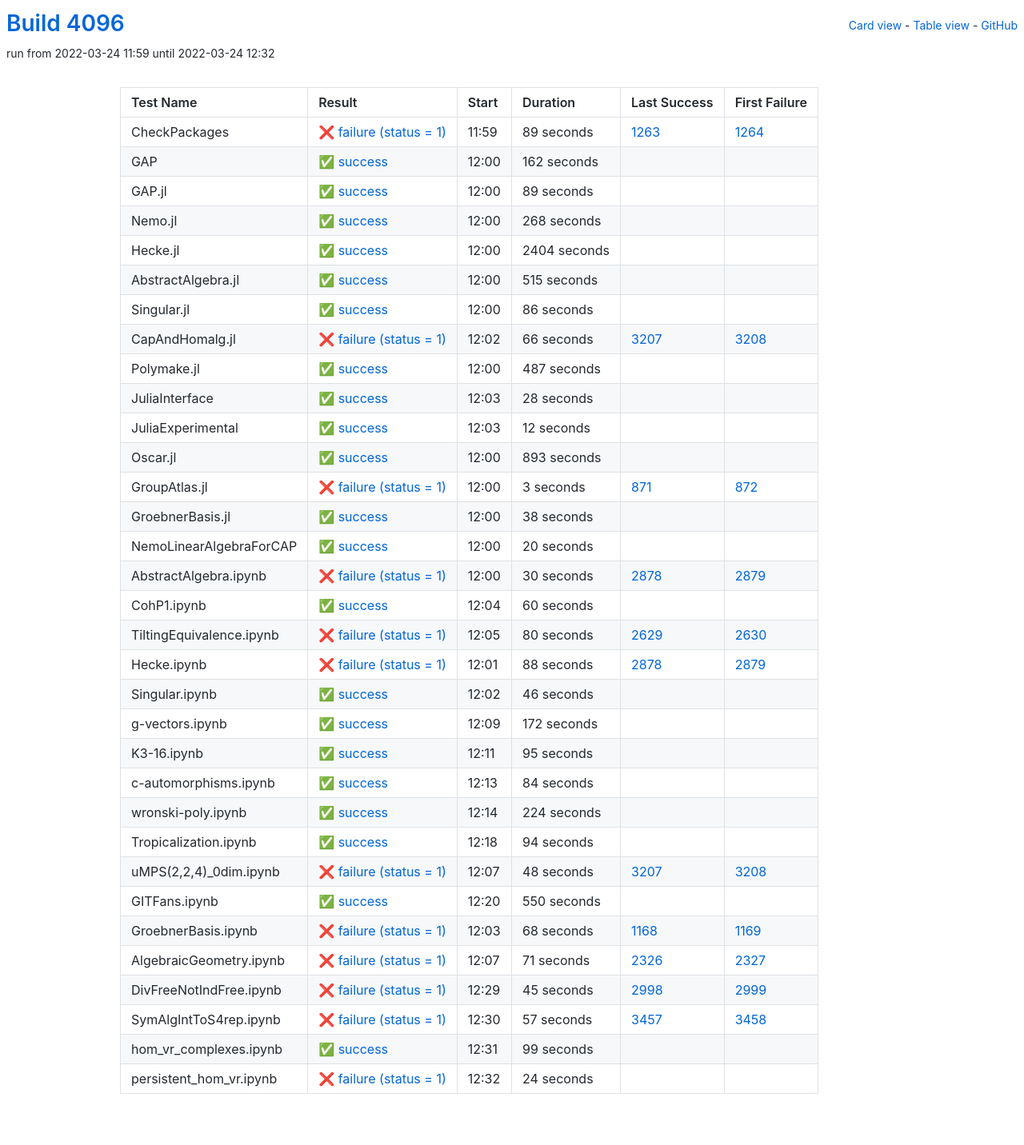
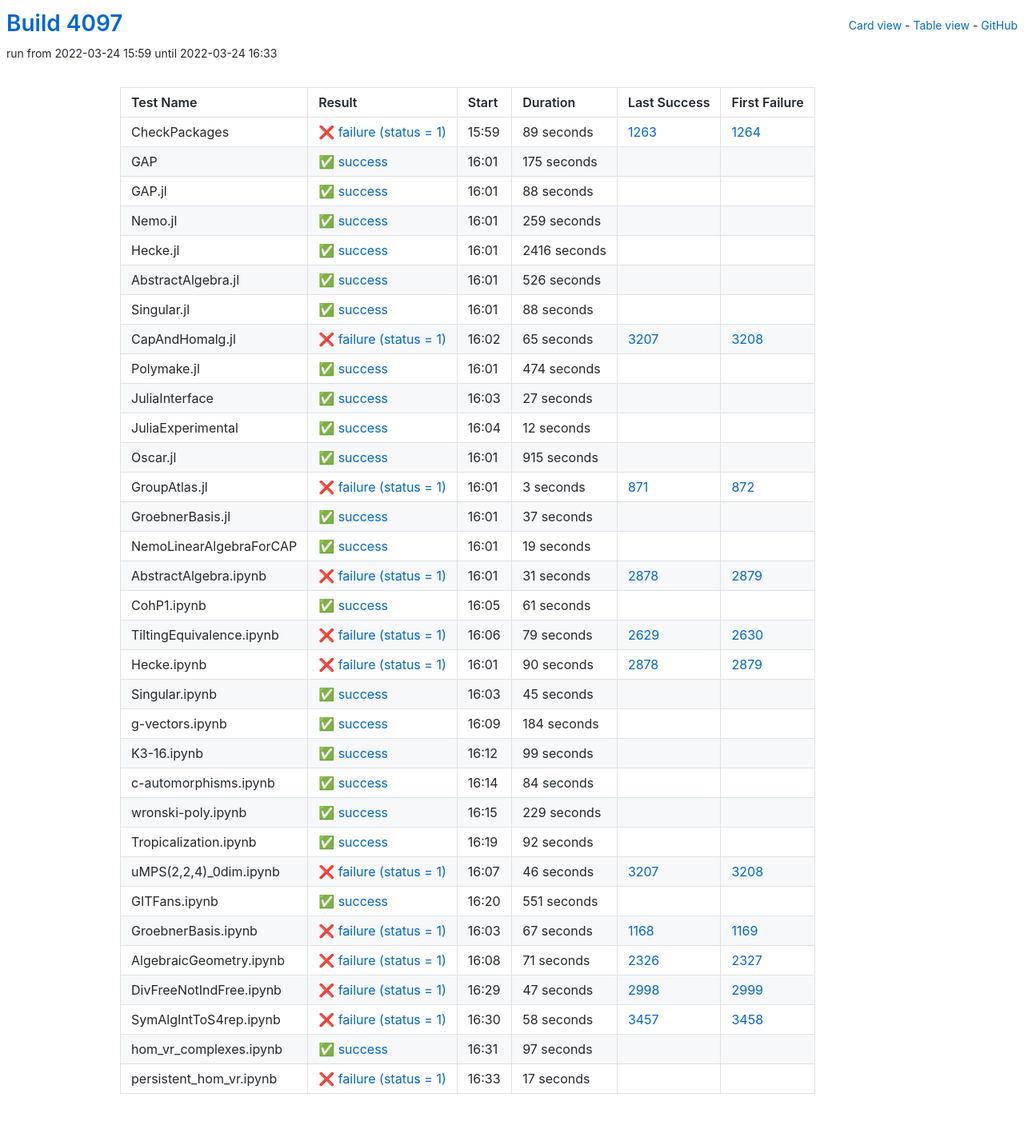
Before and after one commit to oscar-system/oscar-ci-status-stable, a Jekyll site: the page built from table.html, in a window 1280 px wide. Shown: the whole page at 80% size. Built offline with Jekyll 4.4.1, drawn with Linux system fonts in a browser that asks for light colours.

Commit message:
Build #4097

```diff
--- a/_data/ci.yml
+++ b/_data/ci.yml
@@ -1,6 +1,6 @@
 ---
-build: 4096
-build_url: https://oscarci.mathematik.uni-kl.de/job/oscar-stable/4096/
+build: 4097
+build_url: https://oscarci.mathematik.uni-kl.de/job/oscar-stable/4097/
 job: oscar-stable
 organization: oscar-system
 repo: oscar-ci-status-stable
@@ -8,8 +8,8 @@ repourl: https://github.com/oscar-system/oscar-ci-status-stable
 tests:
 - name: CheckPackages
   id: checkpackages
-  log: https://oscarci.mathematik.uni-kl.de/job/oscar-stable/4096/artifact/logs/build-4096/CheckPackages.log
-  start: 2022-03-24 11:59
+  log: https://oscarci.mathematik.uni-kl.de/job/oscar-stable/4097/artifact/logs/build-4097/CheckPackages.log
+  start: 2022-03-24 15:59
   success: false
   exitcode: 1
   status: failure
@@ -20,116 +20,116 @@ tests:
   first_failure_url: https://oscarci.mathematik.uni-kl.de/job/oscar-stable/1264/
 - name: GAP
   id: gap
-  log: https://oscarci.mathematik.uni-kl.de/job/oscar-stable/4096/artifact/logs/build-4096/GAP.log
-  start: 2022-03-24 12:00
+  log: https://oscarci.mathematik.uni-kl.de/job/oscar-stable/4097/artifact/logs/build-4097/GAP.log
+  start: 2022-03-24 16:01
   success: true
   exitcode: 0
   status: success
-  duration: 162
+  duration: 175
   last_success: false
   last_success_url:
   first_failure: false
   first_failure_url:
 - name: GAP.jl
   id: gap-jl
-  log: https://oscarci.mathematik.uni-kl.de/job/oscar-stable/4096/artifact/logs/build-4096/GAP.jl.log
-  start: 2022-03-24 12:00
+  log: https://oscarci.mathematik.uni-kl.de/job/oscar-stable/4097/artifact/logs/build-4097/GAP.jl.log
+  start: 2022-03-24 16:01
   success: true
   exitcode: 0
   status: success
-  duration: 89
+  duration: 88
   last_success: false
   last_success_url:
   first_failure: false
   first_failure_url:
 - name: Nemo.jl
   id: nemo-jl
-  log: https://oscarci.mathematik.uni-kl.de/job/oscar-stable/4096/artifact/logs/build-4096/Nemo.jl.log
-  start: 2022-03-24 12:00
+  log: https://oscarci.mathematik.uni-kl.de/job/oscar-stable/4097/artifact/logs/build-4097/Nemo.jl.log
+  start: 2022-03-24 16:01
   success: true
   exitcode: 0
   status: success
-  duration: 268
+  duration: 259
   last_success: false
   last_success_url:
   first_failure: false
   first_failure_url:
 - name: Hecke.jl
   id: hecke-jl
-  log: https://oscarci.mathematik.uni-kl.de/job/oscar-stable/4096/artifact/logs/build-4096/Hecke.jl.log
-  start: 2022-03-24 12:00
+  log: https://oscarci.mathematik.uni-kl.de/job/oscar-stable/4097/artifact/logs/build-4097/Hecke.jl.log
+  start: 2022-03-24 16:01
   success: true
   exitcode: 0
   status: success
-  duration: 2404
+  duration: 2416
   last_success: false
   last_success_url:
   first_failure: false
   first_failure_url:
 - name: AbstractAlgebra.jl
   id: abstractalgebra-jl
-  log: https://oscarci.mathematik.uni-kl.de/job/oscar-stable/4096/artifact/logs/build-4096/AbstractAlgebra.jl.log
-  start: 2022-03-24 12:00
+  log: https://oscarci.mathematik.uni-kl.de/job/oscar-stable/4097/artifact/logs/build-4097/AbstractAlgebra.jl.log
+  start: 2022-03-24 16:01
   success: true
   exitcode: 0
   status: success
-  duration: 515
+  duration: 526
   last_success: false
   last_success_url:
   first_failure: false
   first_failure_url:
 - name: Singular.jl
   id: singular-jl
-  log: https://oscarci.mathematik.uni-kl.de/job/oscar-stable/4096/artifact/logs/build-4096/Singular.jl.log
-  start: 2022-03-24 12:00
+  log: https://oscarci.mathematik.uni-kl.de/job/oscar-stable/4097/artifact/logs/build-4097/Singular.jl.log
+  start: 2022-03-24 16:01
   success: true
   exitcode: 0
   status: success
-  duration: 86
+  duration: 88
   last_success: false
   last_success_url:
   first_failure: false
   first_failure_url:
 - name: CapAndHomalg.jl
   id: capandhomalg-jl
-  log: https://oscarci.mathematik.uni-kl.de/job/oscar-stable/4096/artifact/logs/build-4096/CapAndHomalg.jl.log
-  start: 2022-03-24 12:02
+  log: https://oscarci.mathematik.uni-kl.de/job/oscar-stable/4097/artifact/logs/build-4097/CapAndHomalg.jl.log
+  start: 2022-03-24 16:02
   success: false
   exitcode: 1
   status: failure
-  duration: 66
+  duration: 65
   last_success: 3207
   last_success_url: https://oscarci.mathematik.uni-kl.de/job/oscar-stable/3207/
   first_failure: 3208
   first_failure_url: https://oscarci.mathematik.uni-kl.de/job/oscar-stable/3208/
 - name: Polymake.jl
   id: polymake-jl
-  log: https://oscarci.mathematik.uni-kl.de/job/oscar-stable/4096/artifact/logs/build-4096/Polymake.jl.log
-  start: 2022-03-24 12:00
+  log: https://oscarci.mathematik.uni-kl.de/job/oscar-stable/4097/artifact/logs/build-4097/Polymake.jl.log
+  start: 2022-03-24 16:01
   success: true
   exitcode: 0
   status: success
-  duration: 487
+  duration: 474
   last_success: false
   last_success_url:
   first_failure: false
   first_failure_url:
 - name: JuliaInterface
   id: juliainterface
-  log: https://oscarci.mathematik.uni-kl.de/job/oscar-stable/4096/artifact/logs/build-4096/JuliaInterface.log
-  start: 2022-03-24 12:03
+  log: https://oscarci.mathematik.uni-kl.de/job/oscar-stable/4097/artifact/logs/build-4097/JuliaInterface.log
+  start: 2022-03-24 16:03
   success: true
   exitcode: 0
   status: success
-  duration: 28
+  duration: 27
   last_success: false
   last_success_url:
   first_failure: false
   first_failure_url:
 - name: JuliaExperimental
   id: juliaexperimental
-  log: https://oscarci.mathematik.uni-kl.de/job/oscar-stable/4096/artifact/logs/build-4096/JuliaExperimental.log
-  start: 2022-03-24 12:03
+  log: https://oscarci.mathematik.uni-kl.de/job/oscar-stable/4097/artifact/logs/build-4097/JuliaExperimental.log
+  start: 2022-03-24 16:04
   success: true
   exitcode: 0
   status: success
@@ -140,20 +140,20 @@ tests:
   first_failure_url:
 - name: Oscar.jl
   id: oscar-jl
-  log: https://oscarci.mathematik.uni-kl.de/job/oscar-stable/4096/artifact/logs/build-4096/Oscar.jl.log
-  start: 2022-03-24 12:00
+  log: https://oscarci.mathematik.uni-kl.de/job/oscar-stable/4097/artifact/logs/build-4097/Oscar.jl.log
+  start: 2022-03-24 16:01
   success: true
   exitcode: 0
   status: success
-  duration: 893
+  duration: 915
   last_success: false
   last_success_url:
   first_failure: false
   first_failure_url:
 - name: GroupAtlas.jl
   id: groupatlas-jl
-  log: https://oscarci.mathematik.uni-kl.de/job/oscar-stable/4096/artifact/logs/build-4096/GroupAtlas.jl.log
-  start: 2022-03-24 12:00
+  log: https://oscarci.mathematik.uni-kl.de/job/oscar-stable/4097/artifact/logs/build-4097/GroupAtlas.jl.log
+  start: 2022-03-24 16:01
   success: false
   exitcode: 1
   status: failure
@@ -164,116 +164,116 @@ tests:
   first_failure_url: https://oscarci.mathematik.uni-kl.de/job/oscar-stable/872/
 - name: GroebnerBasis.jl
   id: groebnerbasis-jl
-  log: https://oscarci.mathematik.uni-kl.de/job/oscar-stable/4096/artifact/logs/build-4096/GroebnerBasis.jl.log
-  start: 2022-03-24 12:00
+  log: https://oscarci.mathematik.uni-kl.de/job/oscar-stable/4097/artifact/logs/build-4097/GroebnerBasis.jl.log
+  start: 2022-03-24 16:01
   success: true
   exitcode: 0
   status: success
-  duration: 38
+  duration: 37
   last_success: false
   last_success_url:
   first_failure: false
   first_failure_url:
 - name: NemoLinearAlgebraForCAP
   id: nemolinearalgebraforcap
-  log: https://oscarci.mathematik.uni-kl.de/job/oscar-stable/4096/artifact/logs/build-4096/NemoLinearAlgebraForCAP.log
-  start: 2022-03-24 12:00
+  log: https://oscarci.mathematik.uni-kl.de/job/oscar-stable/4097/artifact/logs/build-4097/NemoLinearAlgebraForCAP.log
+  start: 2022-03-24 16:01
   success: true
   exitcode: 0
   status: success
-  duration: 20
+  duration: 19
   last_success: false
   last_success_url:
   first_failure: false
   first_failure_url:
 - name: AbstractAlgebra.ipynb
   id: abstractalgebra-ipynb
-  log: https://oscarci.mathematik.uni-kl.de/job/oscar-stable/4096/artifact/logs/build-4096/AbstractAlgebra.ipynb.log
-  start: 2022-03-24 12:00
+  log: https://oscarci.mathematik.uni-kl.de/job/oscar-stable/4097/artifact/logs/build-4097/AbstractAlgebra.ipynb.log
+  start: 2022-03-24 16:01
   success: false
   exitcode: 1
   status: failure
-  duration: 30
+  duration: 31
   last_success: 2878
   last_success_url: https://oscarci.mathematik.uni-kl.de/job/oscar-stable/2878/
   first_failure: 2879
   first_failure_url: https://oscarci.mathematik.uni-kl.de/job/oscar-stable/2879/
 - name: CohP1.ipynb
   id: cohp1-ipynb
-  log: https://oscarci.mathematik.uni-kl.de/job/oscar-stable/4096/artifact/logs/build-4096/CohP1.ipynb.log
-  start: 2022-03-24 12:04
+  log: https://oscarci.mathematik.uni-kl.de/job/oscar-stable/4097/artifact/logs/build-4097/CohP1.ipynb.log
+  start: 2022-03-24 16:05
   success: true
   exitcode: 0
   status: success
-  duration: 60
+  duration: 61
   last_success: false
   last_success_url:
   first_failure: false
   first_failure_url:
 - name: TiltingEquivalence.ipynb
   id: tiltingequivalence-ipynb
-  log: https://oscarci.mathematik.uni-kl.de/job/oscar-stable/4096/artifact/logs/build-4096/TiltingEquivalence.ipynb.log
-  start: 2022-03-24 12:05
+  log: https://oscarci.mathematik.uni-kl.de/job/oscar-stable/4097/artifact/logs/build-4097/TiltingEquivalence.ipynb.log
+  start: 2022-03-24 16:06
   success: false
   exitcode: 1
   status: failure
-  duration: 80
+  duration: 79
   last_success: 2629
   last_success_url: https://oscarci.mathematik.uni-kl.de/job/oscar-stable/2629/
   first_failure: 2630
   first_failure_url: https://oscarci.mathematik.uni-kl.de/job/oscar-stable/2630/
 - name: Hecke.ipynb
   id: hecke-ipynb
-  log: https://oscarci.mathematik.uni-kl.de/job/oscar-stable/4096/artifact/logs/build-4096/Hecke.ipynb.log
-  start: 2022-03-24 12:01
+  log: https://oscarci.mathematik.uni-kl.de/job/oscar-stable/4097/artifact/logs/build-4097/Hecke.ipynb.log
+  start: 2022-03-24 16:01
   success: false
   exitcode: 1
   status: failure
-  duration: 88
+  duration: 90
   last_success: 2878
   last_success_url: https://oscarci.mathematik.uni-kl.de/job/oscar-stable/2878/
   first_failure: 2879
   first_failure_url: https://oscarci.mathematik.uni-kl.de/job/oscar-stable/2879/
 - name: Singular.ipynb
   id: singular-ipynb
-  log: https://oscarci.mathematik.uni-kl.de/job/oscar-stable/4096/artifact/logs/build-4096/Singular.ipynb.log
-  start: 2022-03-24 12:02
+  log: https://oscarci.mathematik.uni-kl.de/job/oscar-stable/4097/artifact/logs/build-4097/Singular.ipynb.log
+  start: 2022-03-24 16:03
   success: true
   exitcode: 0
   status: success
-  duration: 46
+  duration: 45
   last_success: false
   last_success_url:
   first_failure: false
   first_failure_url:
 - name: g-vectors.ipynb
   id: g-vectors-ipynb
-  log: https://oscarci.mathematik.uni-kl.de/job/oscar-stable/4096/artifact/logs/build-4096/g-vectors.ipynb.log
-  start: 2022-03-24 12:09
+  log: https://oscarci.mathematik.uni-kl.de/job/oscar-stable/4097/artifact/logs/build-4097/g-vectors.ipynb.log
+  start: 2022-03-24 16:09
   success: true
   exitcode: 0
   status: success
-  duration: 172
+  duration: 184
   last_success: false
   last_success_url:
   first_failure: false
   first_failure_url:
 - name: K3-16.ipynb
   id: k3-16-ipynb
-  log: https://oscarci.mathematik.uni-kl.de/job/oscar-stable/4096/artifact/logs/build-4096/K3-16.ipynb.log
-  start: 2022-03-24 12:11
+  log: https://oscarci.mathematik.uni-kl.de/job/oscar-stable/4097/artifact/logs/build-4097/K3-16.ipynb.log
+  start: 2022-03-24 16:12
   success: true
   exitcode: 0
   status: success
-  duration: 95
+  duration: 99
   last_success: false
   last_success_url:
   first_failure: false
   first_failure_url:
 - name: c-automorphisms.ipynb
   id: c-automorphisms-ipynb
-  log: https://oscarci.mathematik.uni-kl.de/job/oscar-stable/4096/artifact/logs/build-4096/c-automorphisms.ipynb.log
-  start: 2022-03-24 12:13
+  log: https://oscarci.mathematik.uni-kl.de/job/oscar-stable/4097/artifact/logs/build-4097/c-automorphisms.ipynb.log
+  start: 2022-03-24 16:14
   success: true
   exitcode: 0
   status: success
@@ -284,68 +284,68 @@ tests:
   first_failure_url:
 - name: wronski-poly.ipynb
   id: wronski-poly-ipynb
-  log: https://oscarci.mathematik.uni-kl.de/job/oscar-stable/4096/artifact/logs/build-4096/wronski-poly.ipynb.log
-  start: 2022-03-24 12:14
+  log: https://oscarci.mathematik.uni-kl.de/job/oscar-stable/4097/artifact/logs/build-4097/wronski-poly.ipynb.log
+  start: 2022-03-24 16:15
   success: true
   exitcode: 0
   status: success
-  duration: 224
+  duration: 229
   last_success: false
   last_success_url:
   first_failure: false
   first_failure_url:
 - name: Tropicalization.ipynb
   id: tropicalization-ipynb
-  log: https://oscarci.mathematik.uni-kl.de/job/oscar-stable/4096/artifact/logs/build-4096/Tropicalization.ipynb.log
-  start: 2022-03-24 12:18
+  log: https://oscarci.mathematik.uni-kl.de/job/oscar-stable/4097/artifact/logs/build-4097/Tropicalization.ipynb.log
+  start: 2022-03-24 16:19
   success: true
   exitcode: 0
   status: success
-  duration: 94
+  duration: 92
   last_success: false
   last_success_url:
   first_failure: false
   first_failure_url:
 - name: uMPS(2,2,4)_0dim.ipynb
   id: umps-2-2-4-0dim-ipynb
-  log: https://oscarci.mathematik.uni-kl.de/job/oscar-stable/4096/artifact/logs/build-4096/uMPS-2-2-4-_0dim.ipynb.log
-  start: 2022-03-24 12:07
+  log: https://oscarci.mathematik.uni-kl.de/job/oscar-stable/4097/artifact/logs/build-4097/uMPS-2-2-4-_0dim.ipynb.log
+  start: 2022-03-24 16:07
   success: false
   exitcode: 1
   status: failure
-  duration: 48
+  duration: 46
   last_success: 3207
   last_success_url: https://oscarci.mathematik.uni-kl.de/job/oscar-stable/3207/
   first_failure: 3208
   first_failure_url: https://oscarci.mathematik.uni-kl.de/job/oscar-stable/3208/
 - name: GITFans.ipynb
   id: gitfans-ipynb
-  log: https://oscarci.mathematik.uni-kl.de/job/oscar-stable/4096/artifact/logs/build-4096/GITFans.ipynb.log
-  start: 2022-03-24 12:20
+  log: https://oscarci.mathematik.uni-kl.de/job/oscar-stable/4097/artifact/logs/build-4097/GITFans.ipynb.log
+  start: 2022-03-24 16:20
   success: true
   exitcode: 0
   status: success
-  duration: 550
+  duration: 551
   last_success: false
   last_success_url:
   first_failure: false
   first_failure_url:
 - name: GroebnerBasis.ipynb
   id: groebnerbasis-ipynb
-  log: https://oscarci.mathematik.uni-kl.de/job/oscar-stable/4096/artifact/logs/build-4096/GroebnerBasis.ipynb.log
-  start: 2022-03-24 12:03
+  log: https://oscarci.mathematik.uni-kl.de/job/oscar-stable/4097/artifact/logs/build-4097/GroebnerBasis.ipynb.log
+  start: 2022-03-24 16:03
   success: false
   exitcode: 1
   status: failure
-  duration: 68
+  duration: 67
   last_success: 1168
   last_success_url: https://oscarci.mathematik.uni-kl.de/job/oscar-stable/1168/
   first_failure: 1169
   first_failure_url: https://oscarci.mathematik.uni-kl.de/job/oscar-stable/1169/
 - name: AlgebraicGeometry.ipynb
   id: algebraicgeometry-ipynb
-  log: https://oscarci.mathematik.uni-kl.de/job/oscar-stable/4096/artifact/logs/build-4096/AlgebraicGeometry.ipynb.log
-  start: 2022-03-24 12:07
+  log: https://oscarci.mathematik.uni-kl.de/job/oscar-stable/4097/artifact/logs/build-4097/AlgebraicGeometry.ipynb.log
+  start: 2022-03-24 16:08
   success: false
   exitcode: 1
   status: failure
@@ -356,48 +356,48 @@ tests:
   first_failure_url: https://oscarci.mathematik.uni-kl.de/job/oscar-stable/2327/
 - name: DivFreeNotIndFree.ipynb
   id: divfreenotindfree-ipynb
-  log: https://oscarci.mathematik.uni-kl.de/job/oscar-stable/4096/artifact/logs/build-4096/DivFreeNotIndFree.ipynb.log
-  start: 2022-03-24 12:29
+  log: https://oscarci.mathematik.uni-kl.de/job/oscar-stable/4097/artifact/logs/build-4097/DivFreeNotIndFree.ipynb.log
+  start: 2022-03-24 16:29
   success: false
   exitcode: 1
   status: failure
-  duration: 45
+  duration: 47
   last_success: 2998
   last_success_url: https://oscarci.mathematik.uni-kl.de/job/oscar-stable/2998/
   first_failure: 2999
   first_failure_url: https://oscarci.mathematik.uni-kl.de/job/oscar-stable/2999/
 - name: SymAlgIntToS4rep.ipynb
   id: symalginttos4rep-ipynb
-  log: https://oscarci.mathematik.uni-kl.de/job/oscar-stable/4096/artifact/logs/build-4096/SymAlgIntToS4rep.ipynb.log
-  start: 2022-03-24 12:30
+  log: https://oscarci.mathematik.uni-kl.de/job/oscar-stable/4097/artifact/logs/build-4097/SymAlgIntToS4rep.ipynb.log
+  start: 2022-03-24 16:30
   success: false
   exitcode: 1
   status: failure
-  duration: 57
+  duration: 58
   last_success: 3457
   last_success_url: https://oscarci.mathematik.uni-kl.de/job/oscar-stable/3457/
   first_failure: 3458
   first_failure_url: https://oscarci.mathematik.uni-kl.de/job/oscar-stable/3458/
 - name: hom_vr_complexes.ipynb
   id: hom-vr-complexes-ipynb
-  log: https://oscarci.mathematik.uni-kl.de/job/oscar-stable/4096/artifact/logs/build-4096/hom_vr_complexes.ipynb.log
-  start: 2022-03-24 12:31
+  log: https://oscarci.mathematik.uni-kl.de/job/oscar-stable/4097/artifact/logs/build-4097/hom_vr_complexes.ipynb.log
+  start: 2022-03-24 16:31
   success: true
   exitcode: 0
   status: success
-  duration: 99
+  duration: 97
   last_success: false
   last_success_url:
   first_failure: false
   first_failure_url:
 - name: persistent_hom_vr.ipynb
   id: persistent-hom-vr-ipynb
-  log: https://oscarci.mathematik.uni-kl.de/job/oscar-stable/4096/artifact/logs/build-4096/persistent_hom_vr.ipynb.log
-  start: 2022-03-24 12:32
+  log: https://oscarci.mathematik.uni-kl.de/job/oscar-stable/4097/artifact/logs/build-4097/persistent_hom_vr.ipynb.log
+  start: 2022-03-24 16:33
   success: false
   exitcode: 1
   status: failure
-  duration: 24
+  duration: 17
   last_success: false
   last_success_url:
   first_failure: false
```
Also changed, not shown: README.md.
